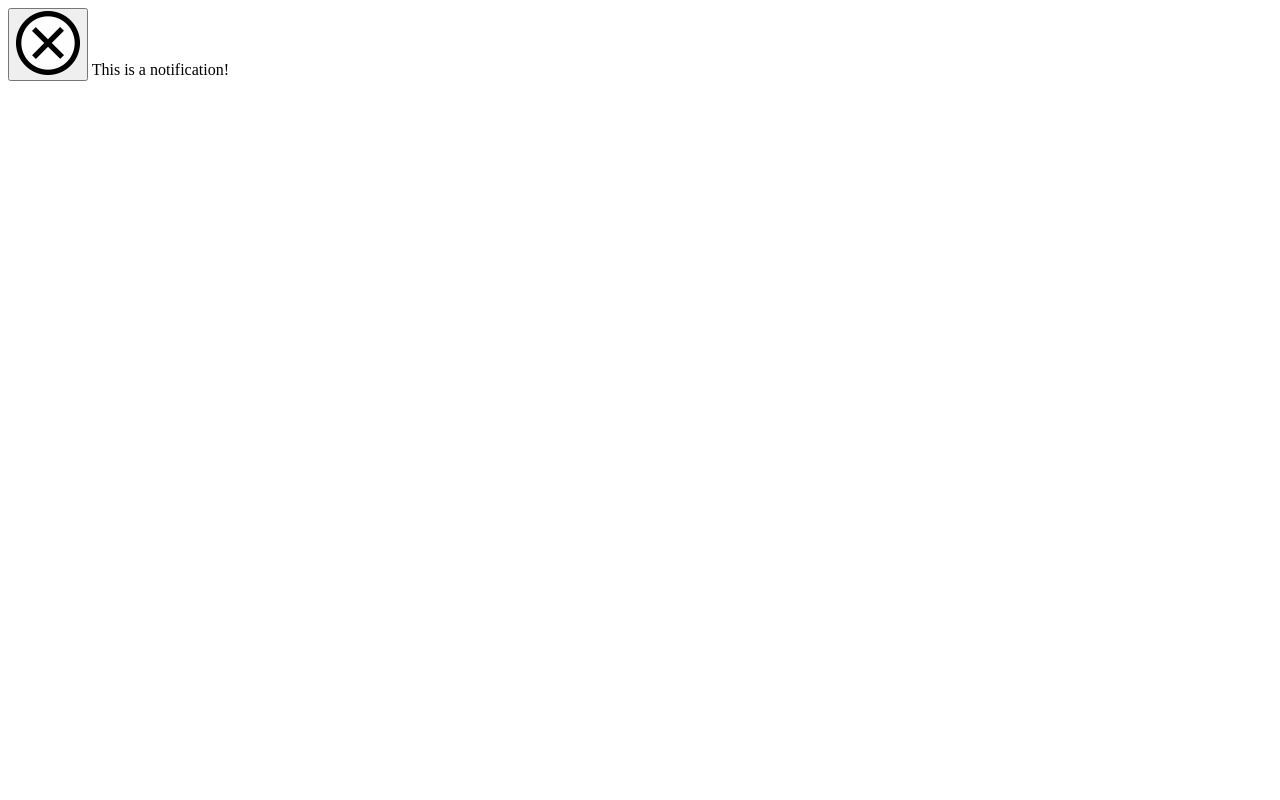
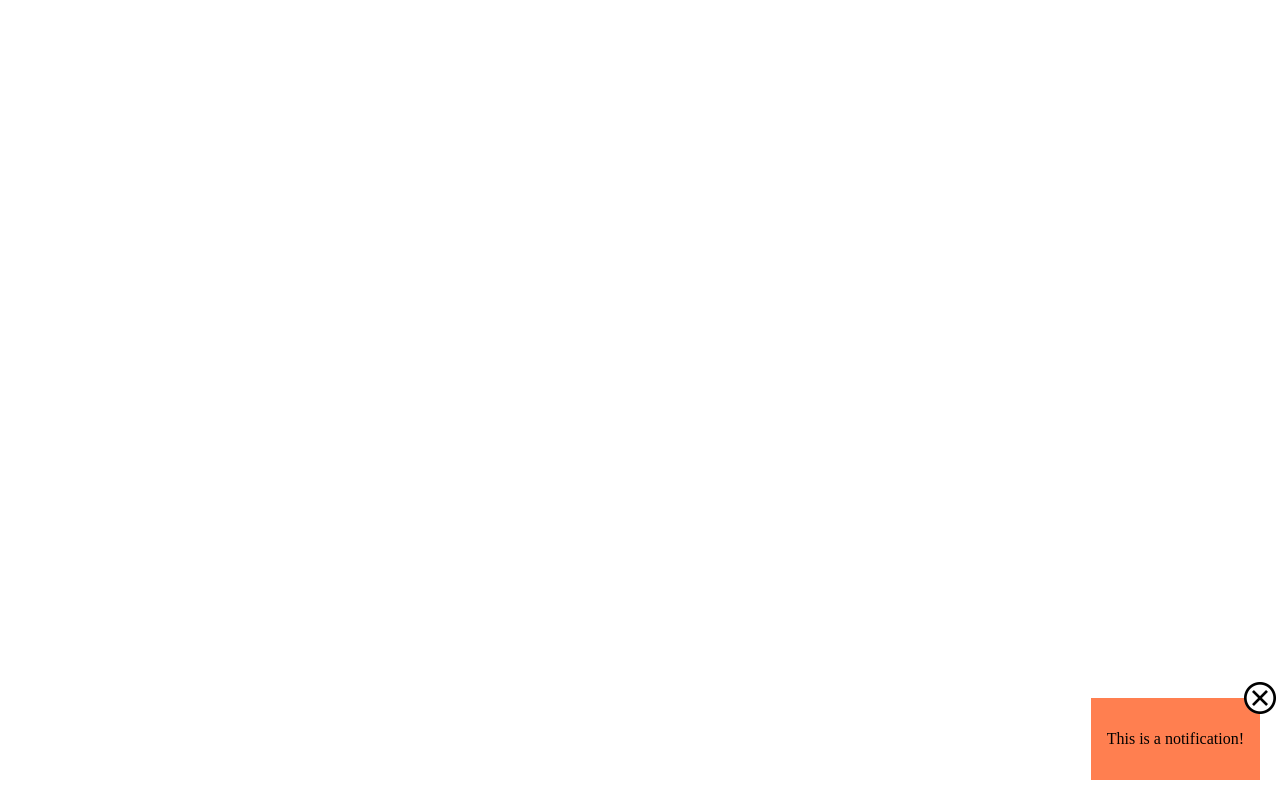
Before and after one commit to FbW-E04-1/notification-popup-viest1, a plain HTML site: page index.html in a window 1280 px wide. Drawn offline with Linux system fonts and the light colour scheme.

Commit message:
task solution

```diff
--- /dev/null
+++ b/css/style.css
@@ -0,0 +1,34 @@
+*{
+    box-sizing: border-box;
+    margin:0;
+    padding:0;
+}
+
+img{
+    /* width:32px;
+    height:32px; */
+    /* position:absolute;
+    top:-16px;
+    right:-16px; */
+    width:100%;
+}
+
+.notification{
+    position:absolute;
+    background:coral;
+    display:inline-block;
+    padding:2rem 1rem;
+    bottom:20px;
+    right:20px;
+}
+
+button{
+    width:32px;
+    height:32px;
+    position:absolute;
+    top:-16px;
+    right:-16px;
+    border:none;
+    /* padding:0; */
+    background-color: transparent;
+}
--- a/index.html
+++ b/index.html
@@ -4,7 +4,7 @@
     <meta charset="UTF-8" />
     <meta name="viewport" content="width=device-width, initial-scale=1.0" />
     <title>Notification Popup</title>
-    <link rel="stylesheet" href="style.css">
+    <link rel="stylesheet" href="css/style.css">
   </head>
   <body>
     <div class="notification">
```
